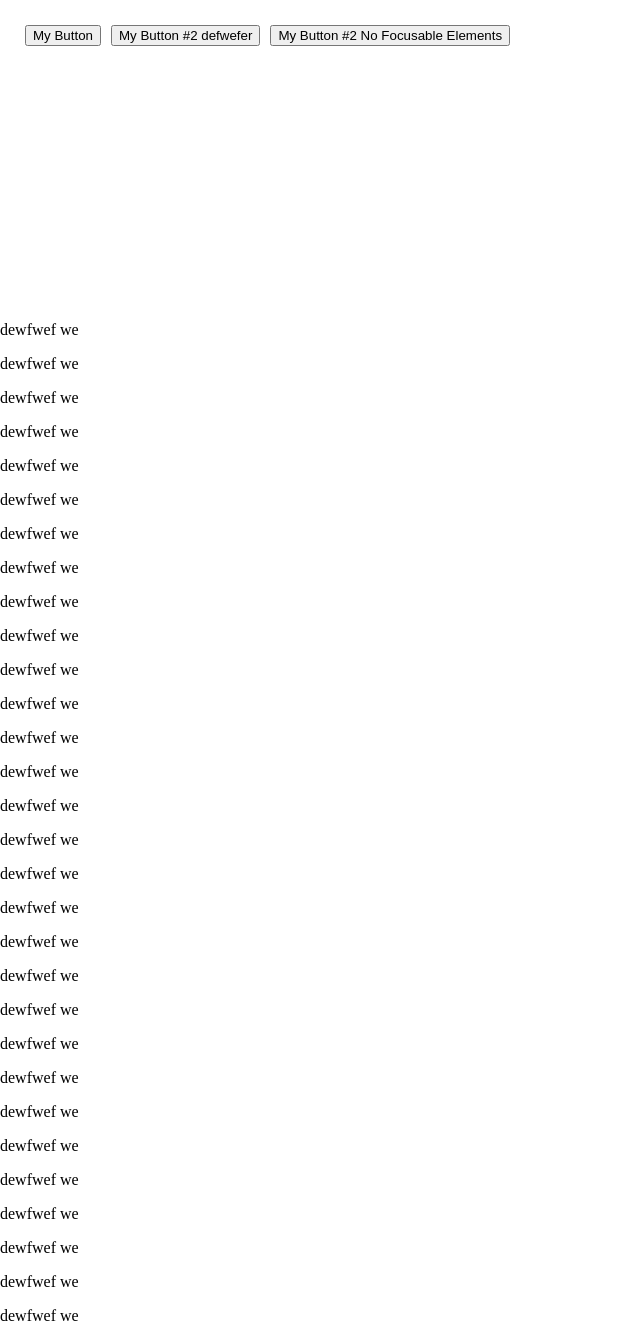
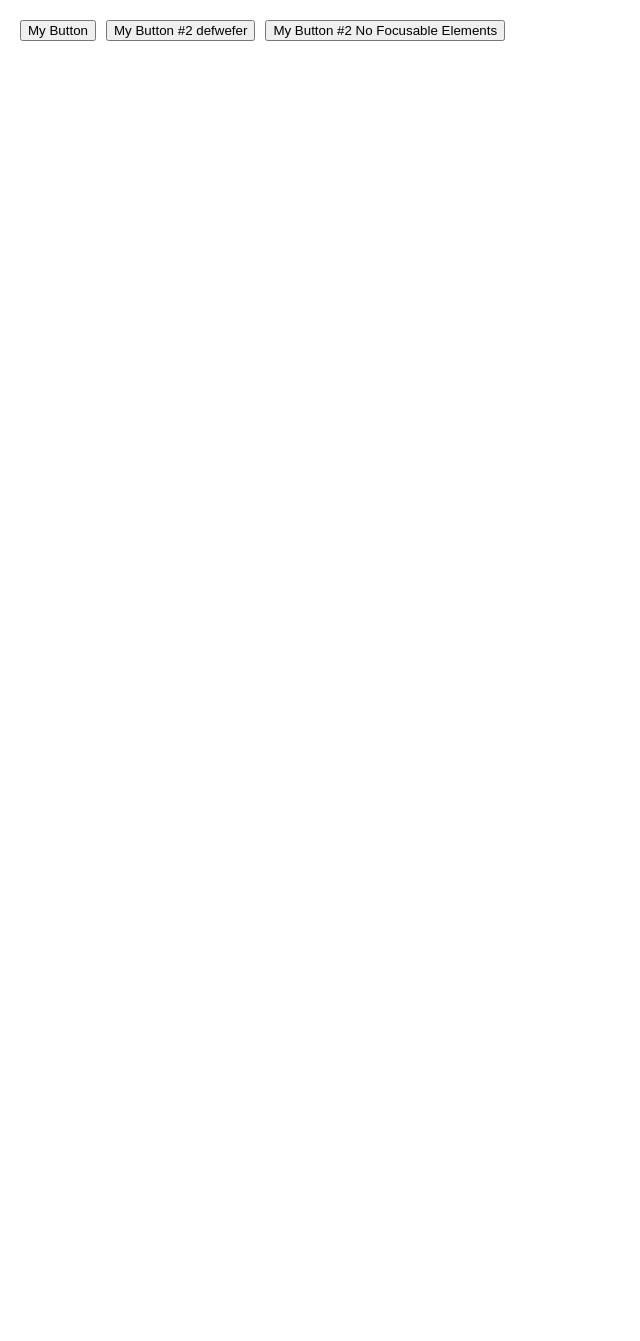
Before and after one commit to dcooney/react-a11y-dropdown, a React (Create React App) app: page / in a window 1280 px wide. Shown: the whole page, without its empty margins (0-640 px from the left). After the commit the page ends 800 px from the top, so only its background shows below. Built offline with nearby package versions, Linux system fonts and the light colour scheme.

Commit message:
Removing styled components, version bump

```diff
--- /dev/null
+++ b/babel.config.json
@@ -0,0 +1,18 @@
+{
+	"presets": [
+		[
+			"@babel/env",
+			{
+				"targets": {
+					"edge": "17",
+					"firefox": "60",
+					"chrome": "67",
+					"safari": "11.1"
+				},
+				"useBuiltIns": "usage",
+				"corejs": "3.6.5"
+			}
+		],
+		"@babel/preset-react"
+	]
+}
--- a/src/App.css
+++ b/src/App.css
@@ -5,3 +5,13 @@ body{
 	padding: 0;
 	margin: 0;
 }
+
+body > div{
+	padding: 20px;
+}
+
+.menu{
+	display: flex;
+	margin: 0 0 25px;
+	gap: 10px;
+}
--- a/src/App.js
+++ b/src/App.js
@@ -1,11 +1,9 @@
+import DropDown from './lib/components/DropDown'
 import './App.css'
-import DropDown from './lib/DropDown'
-import styled from 'styled-components'
 
 export default function App() {
   return (
-    <div>
-      <Wrapper className="App">
+    <div className="menu">
       <DropDown id="my-id1" label="My Button" direction="horizontal">
         <div>
           <button>One</button>
@@ -31,50 +29,10 @@ export default function App() {
       >
         <div>
           <p>
-              This is a paragraph in the drop menu. Nothing needs to heppen
-              here.
+            This is a paragraph in the drop menu. Nothing needs to heppen here.
           </p>
         </div>
       </DropDown>
-      </Wrapper>
-      <p>dewfwef we</p>
-      <p>dewfwef we</p>
-      <p>dewfwef we</p>
-      <p>dewfwef we</p>
-      <p>dewfwef we</p>
-      <p>dewfwef we</p>
-      <p>dewfwef we</p>
-      <p>dewfwef we</p>
-      <p>dewfwef we</p>
-      <p>dewfwef we</p>
-      <p>dewfwef we</p>
-      <p>dewfwef we</p>
-      <p>dewfwef we</p>
-      <p>dewfwef we</p>
-      <p>dewfwef we</p>
-      <p>dewfwef we</p>
-      <p>dewfwef we</p>
-      <p>dewfwef we</p>
-      <p>dewfwef we</p>
-      <p>dewfwef we</p>
-      <p>dewfwef we</p>
-      <p>dewfwef we</p>
-      <p>dewfwef we</p>
-      <p>dewfwef we</p>
-      <p>dewfwef we</p>
-      <p>dewfwef we</p>
-      <p>dewfwef we</p>
-      <p>dewfwef we</p>
-      <p>dewfwef we</p>
-      <p>dewfwef we</p>
     </div>
   )
 }
-
-const Wrapper = styled.div`
-  width: 100%;
-  display: flex;
-  gap: 10px;
-  padding: 25px;
-  margin-bottom: 250px;
-`
--- a/src/index.js
+++ b/src/index.js
@@ -1,16 +1,10 @@
-import React from 'react';
-import ReactDOM from 'react-dom';
-import App from './App';
-import reportWebVitals from './reportWebVitals';
+import React from 'react'
+import ReactDOM from 'react-dom'
+import App from './App'
 
 ReactDOM.render(
   <React.StrictMode>
     <App />
   </React.StrictMode>,
   document.getElementById('root')
-);
-
-// If you want to start measuring performance in your app, pass a function
-// to log results (for example: reportWebVitals(console.log))
-// or send to an analytics endpoint. Learn more: https://bit.ly/CRA-vitals
-reportWebVitals();
+)
--- /dev/null
+++ b/src/lib/components/DropDown/styles.css
@@ -0,0 +1,30 @@
+.react-a11y-dropdown{
+  width: auto;
+  position: relative;
+}
+.react-a11y-dropdown--button{
+
+}
+.react-a11y-dropdown--menu{
+	display: block;
+  visibility: hidden;
+  opacity: 0;
+  transform: scale(0.95);
+  transition: transform 0.2s cubic-bezier(0.24, 0.22, 0.015, 1.56),
+    opacity 0.1s ease-in-out, visibility 0.1s ease-in-out;
+  padding: 10px;
+  background-color: #fff;
+  border: 1px solid #ccc;
+  border-radius: 3px;
+  z-index: 9999;
+  position: absolute;
+  top: 110%;
+  left: -12px;
+  width: 200px;
+  max-height: 350px;
+  overflow-y: auto;
+}
+.react-a11y-dropdown--menu[aria-hidden=false]{
+	  visibility: visible;
+	  opacity: 1;
+  }
--- /dev/null
+++ b/src/lib/index.js
@@ -0,0 +1,2 @@
+import DropDown from './components/DropDown'
+export default DropDown
--- a/src/reportWebVitals.js
+++ /dev/null
@@ -1,13 +0,0 @@
-const reportWebVitals = onPerfEntry => {
-  if (onPerfEntry && onPerfEntry instanceof Function) {
-    import('web-vitals').then(({ getCLS, getFID, getFCP, getLCP, getTTFB }) => {
-      getCLS(onPerfEntry);
-      getFID(onPerfEntry);
-      getFCP(onPerfEntry);
-      getLCP(onPerfEntry);
-      getTTFB(onPerfEntry);
-    });
-  }
-};
-
-export default reportWebVitals;
```
Also changed, not shown: package.json (+29 -12 lines), src/lib/components/DropDown/DropDown.js, src/lib/components/DropDown/index.js (renamed from src/lib/DropDown/index.js), 3 other files (tests, documents, lock files or other folders). Lines whose indentation alone changed are shown as unchanged.
